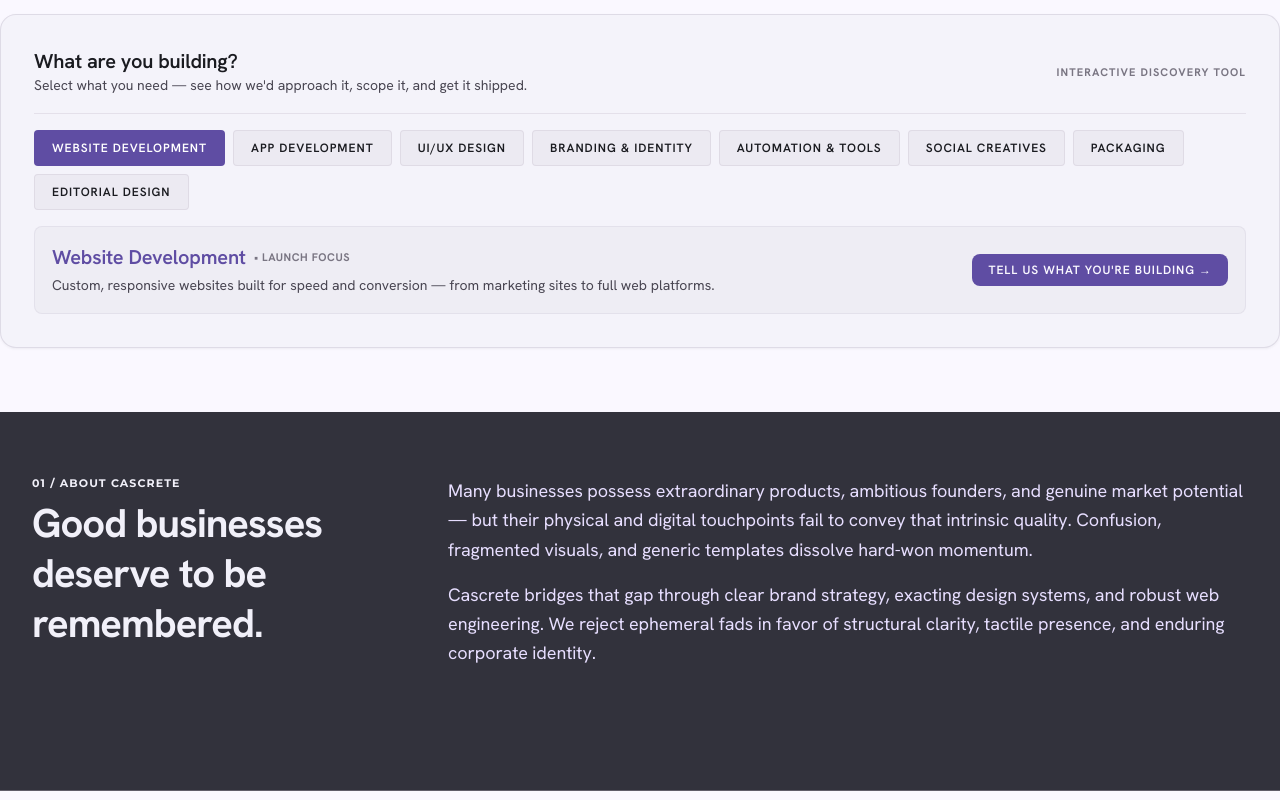
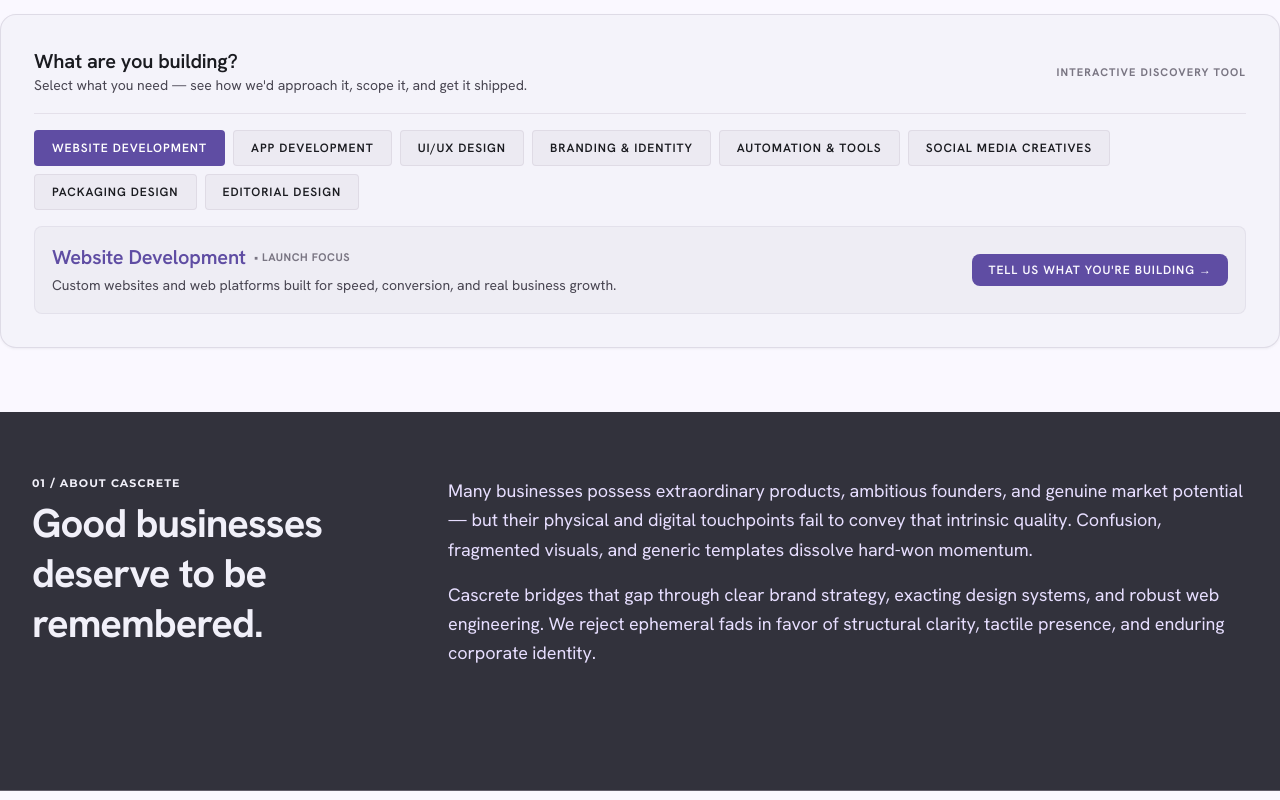
Before and after one commit to Cascrete/Landing-Page, a Next.js app: page / in a window 1280 px wide. Shown: the part 860-1660 px from the top of the page. Built offline with nearby package versions, Linux system fonts and the light colour scheme.

Commit message:
fix: share service labels across sections

```diff
--- a/components/CapabilitiesSection.tsx
+++ b/components/CapabilitiesSection.tsx
@@ -3,57 +3,7 @@
 import { useState } from "react";
 import Image from "next/image";
 import { imgChevronIcon } from "@/lib/assets";
-
-const CAPABILITIES = [
-  {
-    number: "01",
-    title: "Website Development",
-    description:
-      "Custom websites and web platforms — responsive, fast, and built to convert, not just look good.",
-  },
-  {
-    number: "02",
-    title: "App Development",
-    description:
-      "Web and mobile apps built from scratch, architected to handle real users and grow with your product.",
-  },
-  {
-    number: "03",
-    title: "UI/UX Design",
-    description:
-      "Wireframes, prototypes, and polished interfaces — designed around how people actually use the product.",
-  },
-  {
-    number: "04",
-    title: "Branding & Identity",
-    description:
-      "Logo, color system, typography, and a visual identity that stays consistent everywhere it shows up.",
-  },
-  {
-    number: "05",
-    title: "Automation & Tools",
-    description:
-      "Internal tools and workflow automations that cut out repetitive work and save your team real hours.",
-  },
-  {
-    number: "06",
-    title: "Social Media Creatives",
-    description:
-      "Scroll-stopping social media creatives that keep your brand consistent, recognizable, and ready to publish.",
-  },
-  {
-    number: "07",
-    title: "Packaging Design",
-    description:
-      "Distinctive packaging systems that make products easier to recognize, understand, and choose.",
-  },
-  {
-    number: "08",
-    title: "Editorial Design",
-    description:
-      "Editorial layouts and visual systems for print and digital content that make complex stories easy to follow.",
-  },
-];
+import { SERVICES } from "@/lib/services";
 
 const DELIVERABLES = [
   "Fixed project scope & timeline",
@@ -91,11 +41,11 @@
         <div className="grid w-full grid-cols-12 gap-x-[32px] gap-y-[32px] max-md:grid-cols-1">
           {/* Accordion list */}
           <div className="col-span-7 flex flex-col items-start self-start border-y border-[rgba(202,196,211,0.4)] max-md:col-span-1">
-            {CAPABILITIES.map((item, index) => {
+            {SERVICES.map((item, index) => {
               const isOpen = openIndex === index;
               return (
                 <div
-                  key={item.number}
+                  key={item.label}
                   className={`w-full ${index > 0 ? "border-t border-[rgba(202,196,211,0.4)]" : ""
                     }`}
                 >
@@ -107,10 +57,10 @@
                   >
                     <span className="flex items-baseline gap-[16px]">
                       <span className="font-montserrat text-[11px] font-bold leading-[14px] tracking-[1.32px] text-primary-deep">
-                        {item.number}
+                        {String(index + 1).padStart(2, "0")}
                       </span>
                       <span className="font-hanken text-[20px] font-semibold leading-[26px] tracking-[-0.2px] text-[#1a1b20]">
-                        {item.title}
+                        {item.label}
                       </span>
                     </span>
                     <Image
--- a/components/DiscoveryModule.tsx
+++ b/components/DiscoveryModule.tsx
@@ -2,67 +2,11 @@
 
 import { useState } from "react";
 import ModalTrigger from "@/components/ModalTrigger";
-
-type Category = {
-  label: string;
-  tag: string;
-  description: string;
-};
-
-const CATEGORIES: Category[] = [
-  {
-    label: "Website Development",
-    tag: "LAUNCH FOCUS",
-    description:
-      "Custom, responsive websites built for speed and conversion — from marketing sites to full web platforms.",
-  },
-  {
-    label: "App Development",
-    tag: "PRODUCT FOCUS",
-    description:
-      "Web and mobile apps built from scratch, architected to handle real users and grow with your product.",
-  },
-  {
-    label: "UI/UX Design",
-    tag: "DESIGN FOCUS",
-    description:
-      "Wireframes, prototypes, and polished interfaces — designed around how people actually use the product.",
-  },
-  {
-    label: "Branding & Identity",
-    tag: "IDENTITY FOCUS",
-    description:
-      "Logo, color system, typography, and a visual identity that stays consistent everywhere it shows up.",
-  },
-  {
-    label: "Automation & Tools",
-    tag: "EFFICIENCY FOCUS",
-    description:
-      "Internal tools and workflow automations that cut out repetitive work and save your team real hours.",
-  },
-  {
-    label: "Social Creatives",
-    tag: "CONTENT FOCUS",
-    description:
-      "Scroll-stopping social media creatives that keep your brand consistent, recognizable, and ready to publish.",
-  },
-  {
-    label: "Packaging",
-    tag: "PACKAGING FOCUS",
-    description:
-      "Distinctive packaging systems that make products easier to recognize, understand, and choose.",
-  },
-  {
-    label: "Editorial Design",
-    tag: "EDITORIAL FOCUS",
-    description:
-      "Editorial layouts and visual systems for print and digital content that make complex stories easy to follow.",
-  },
-];
+import { SERVICES } from "@/lib/services";
 
 export default function DiscoveryModule() {
   const [activeIndex, setActiveIndex] = useState(0);
-  const active = CATEGORIES[activeIndex];
+  const active = SERVICES[activeIndex];
 
   return (
     <section className="flex w-full flex-col items-center justify-center">
@@ -85,7 +29,7 @@
 
         {/* Category tabs */}
         <div className="flex flex-wrap gap-[8px] py-[16px]">
-          {CATEGORIES.map((category, index) => {
+          {SERVICES.map((category, index) => {
             const isActive = index === activeIndex;
             return (
               <button
--- /dev/null
+++ b/lib/services.ts
@@ -0,0 +1,56 @@
+export type Service = {
+  label: string;
+  tag: string;
+  description: string;
+};
+
+export const SERVICES: Service[] = [
+  {
+    label: "Website Development",
+    tag: "LAUNCH FOCUS",
+    description:
+      "Custom websites and web platforms built for speed, conversion, and real business growth.",
+  },
+  {
+    label: "App Development",
+    tag: "PRODUCT FOCUS",
+    description:
+      "Web and mobile apps built from scratch, architected to handle real users and grow with your product.",
+  },
+  {
+    label: "UI/UX Design",
+    tag: "DESIGN FOCUS",
+    description:
+      "Wireframes, prototypes, and polished interfaces designed around how people actually use the product.",
+  },
+  {
+    label: "Branding & Identity",
+    tag: "IDENTITY FOCUS",
+    description:
+      "Logo, color system, typography, and a visual identity that stays consistent everywhere it shows up.",
+  },
+  {
+    label: "Automation & Tools",
+    tag: "EFFICIENCY FOCUS",
+    description:
+      "Internal tools and workflow automations that cut out repetitive work and save your team real hours.",
+  },
+  {
+    label: "Social Media Creatives",
+    tag: "CONTENT FOCUS",
+    description:
+      "Scroll-stopping social media creatives that keep your brand consistent, recognizable, and ready to publish.",
+  },
+  {
+    label: "Packaging Design",
+    tag: "PACKAGING FOCUS",
+    description:
+      "Distinctive packaging systems that make products easier to recognize, understand, and choose.",
+  },
+  {
+    label: "Editorial Design",
+    tag: "EDITORIAL FOCUS",
+    description:
+      "Editorial layouts and visual systems for print and digital content that make complex stories easy to follow.",
+  },
+];
```
